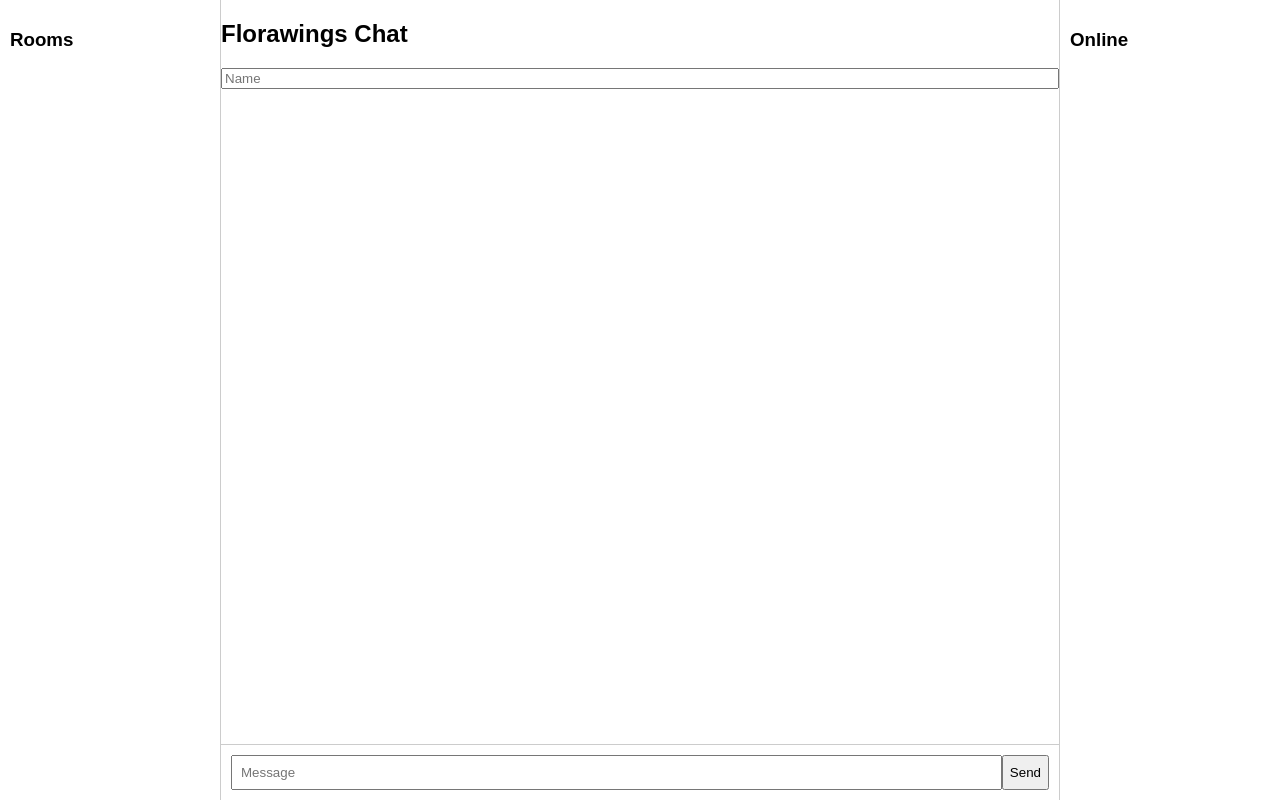
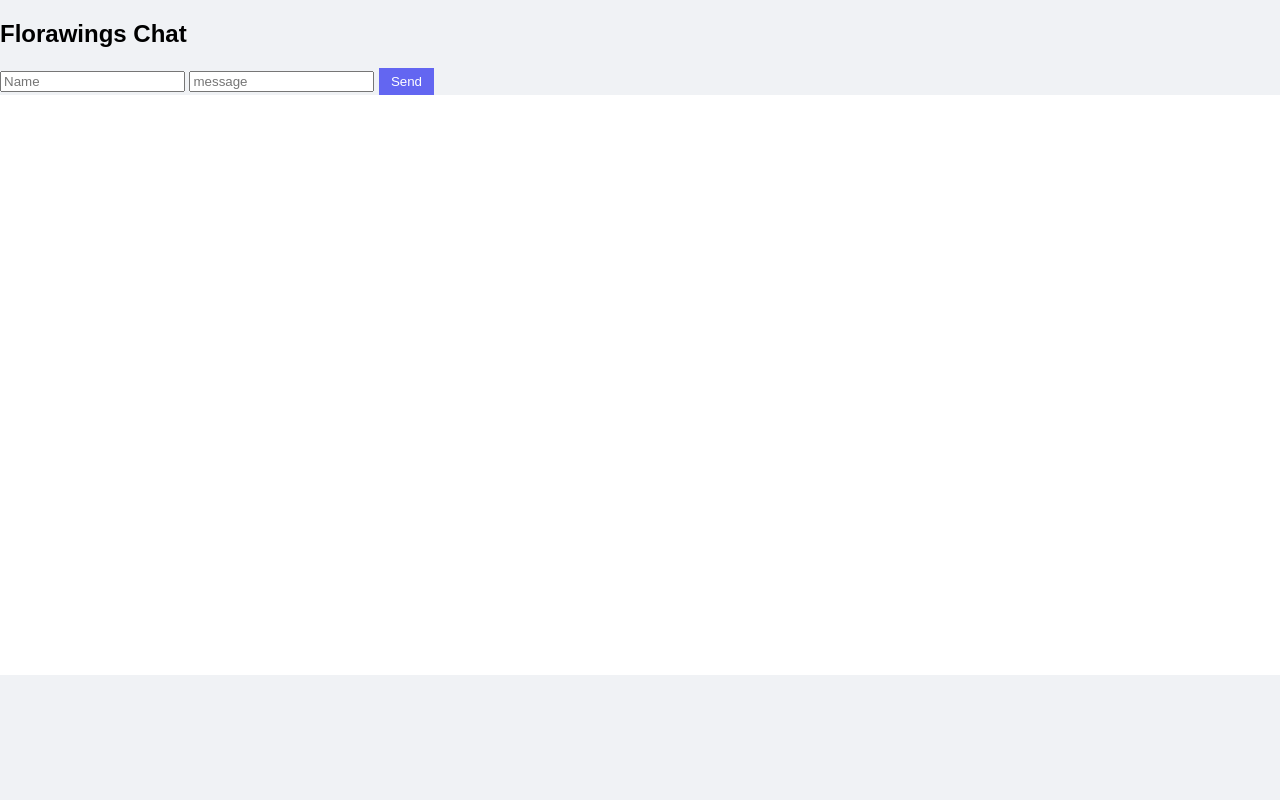
Before and after one commit to florawings/florawings-chat, a website: page public/index.html in a window 1280 px wide. Drawn offline with nearby package versions, Linux system fonts and the light colour scheme; no server answers.

Commit message:
Update index.html

```diff
--- a/public/index.html
+++ b/public/index.html
@@ -1,5 +1,6 @@
 <!DOCTYPE html>
 <html>
+
 <head>
 
 <title>Florawings Chat</title>
@@ -7,48 +8,27 @@
 <style>
 
 body{
+font-family:Arial;
+background:#f0f2f5;
 margin:0;
-font-family:Arial;
 }
 
-.container{
-display:flex;
-height:100vh;
-}
-
-.rooms{
-width:200px;
-border-right:1px solid #ccc;
+#chat{
+height:70vh;
+overflow:auto;
+background:white;
 padding:10px;
 }
 
-.users{
-width:200px;
-border-left:1px solid #ccc;
-padding:10px;
+.msg{
+margin-bottom:6px;
 }
 
-.chatbox{
-flex:1;
-display:flex;
-flex-direction:column;
-}
-
-#chat{
-flex:1;
-overflow:auto;
-padding:10px;
-}
-
-.input{
-display:flex;
-padding:10px;
-border-top:1px solid #ccc;
-}
-
-.input input{
-flex:1;
-padding:8px;
+button{
+background:#6366f1;
+color:white;
+border:none;
+padding:6px 12px;
 }
 
 </style>
@@ -57,134 +37,74 @@ padding:8px;
 
 <body>
 
-<div class="container">
-
-<div class="rooms">
-
-<h3>Rooms</h3>
-
-<div id="rooms"></div>
-
-</div>
-
-<div class="chatbox">
-
 <h2>Florawings Chat</h2>
 
 <input id="name" placeholder="Name">
 
+<input id="msg" placeholder="message">
+
+<button onclick="send()">Send</button>
+
 <div id="chat"></div>
-
-<div class="input">
-
-<input id="msg" placeholder="Message">
-
-<button id="sendBtn">Send</button>
-
-</div>
-
-</div>
-
-<div class="users">
-
-<h3>Online</h3>
-
-<div id="users"></div>
-
-</div>
-
-</div>
 
 <script src="/socket.io/socket.io.js"></script>
 
 <script>
 
-const socket = io();
+const socket = io()
 
-let myName="";
-let myRoom="";
+let myName = "Guest_"+Math.floor(Math.random()*1000)
 
-fetch("/rooms")
-.then(res=>res.json())
-.then(data=>{
+socket.emit("join","main")
 
-data.forEach(room=>{
+function send(){
 
-const div=document.createElement("div");
+const msg = document.getElementById("msg").value
 
-div.innerText=room.name;
-
-div.style.cursor="pointer";
-
-div.onclick=()=>{
-
-myName=document.getElementById("name").value;
-
-myRoom=room.id;
-
-socket.emit("join",{name:myName,room:myRoom});
-
-}
-
-document.getElementById("rooms").appendChild(div);
-
-});
-
-});
-
-document.getElementById("sendBtn").onclick=()=>{
-
-const msg=document.getElementById("msg").value;
-
-socket.emit("chat",{
-name:myName,
-room:myRoom,
-msg:msg
-});
-
-document.getElementById("msg").value="";
+socket.emit("chat",{msg})
 
 }
 
 socket.on("chat",(data)=>{
 
-const div=document.createElement("div");
+const div = document.createElement("div")
 
-div.innerText=data.name+": "+data.msg;
+div.className="msg"
 
-document.getElementById("chat").appendChild(div);
+div.innerHTML =
+`<span style="color:${data.color}">
+${data.name}: ${data.msg}
+</span>
+<button onclick="del(${data.id})">x</button>`
 
-});
+document.getElementById("chat").appendChild(div)
+
+})
+
+function del(id){
+
+socket.emit("deleteMsg",id)
+
+}
+
+socket.on("deleteMsg",(id)=>{
+
+location.reload()
+
+})
 
 socket.on("system",(msg)=>{
 
-const div=document.createElement("div");
+const div = document.createElement("div")
 
-div.innerText=msg;
+div.innerText = msg
 
-document.getElementById("chat").appendChild(div);
+document.getElementById("chat").appendChild(div)
 
-});
-
-socket.on("users",(users)=>{
-
-const box=document.getElementById("users");
-
-box.innerHTML="";
-
-users.forEach(u=>{
-
-const div=document.createElement("div");
-
-div.innerText=u.name;
-
-box.appendChild(div);
-
-});
-
-});
+})
 
 </script>
 
 </body>
+
 </html>
```
